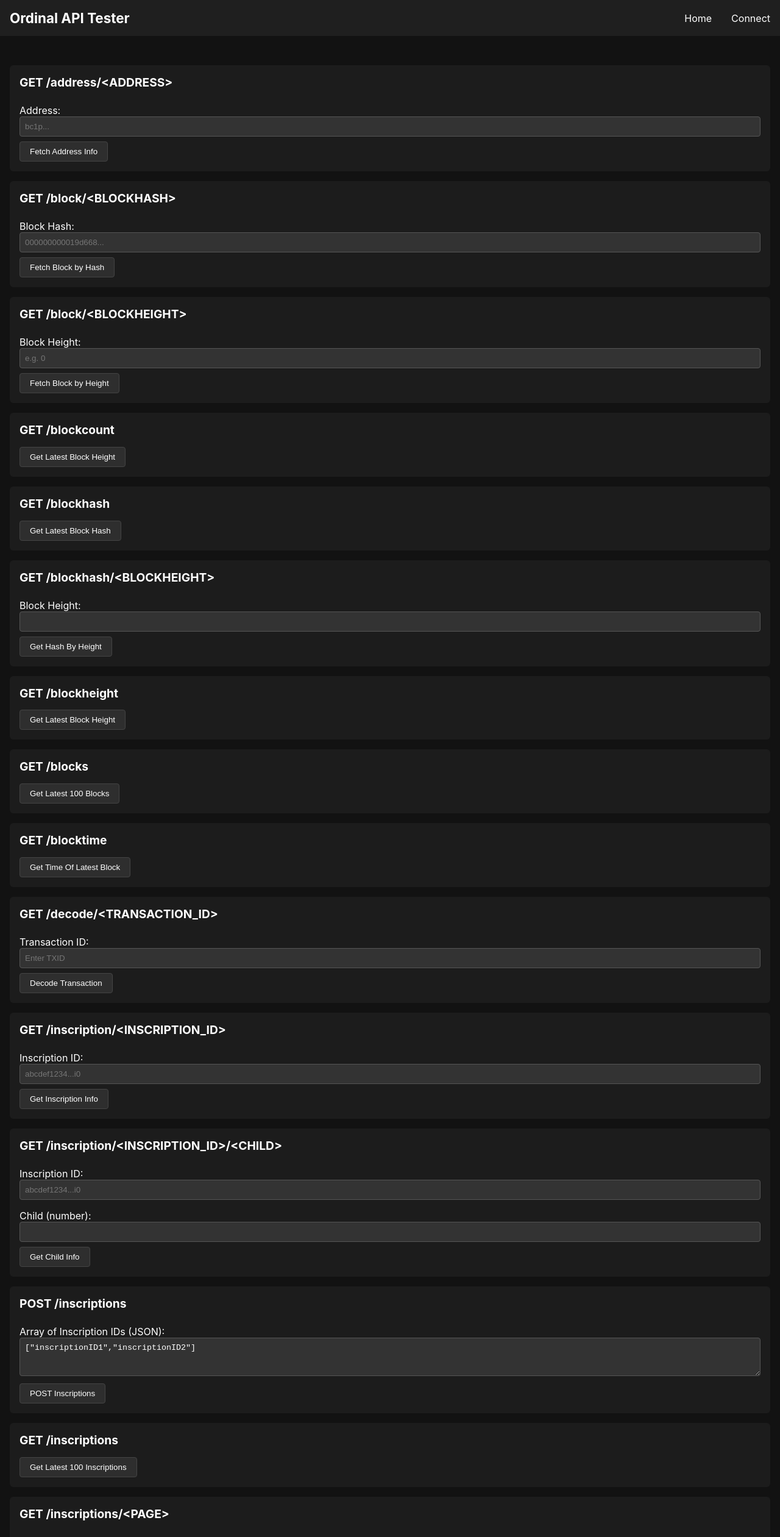
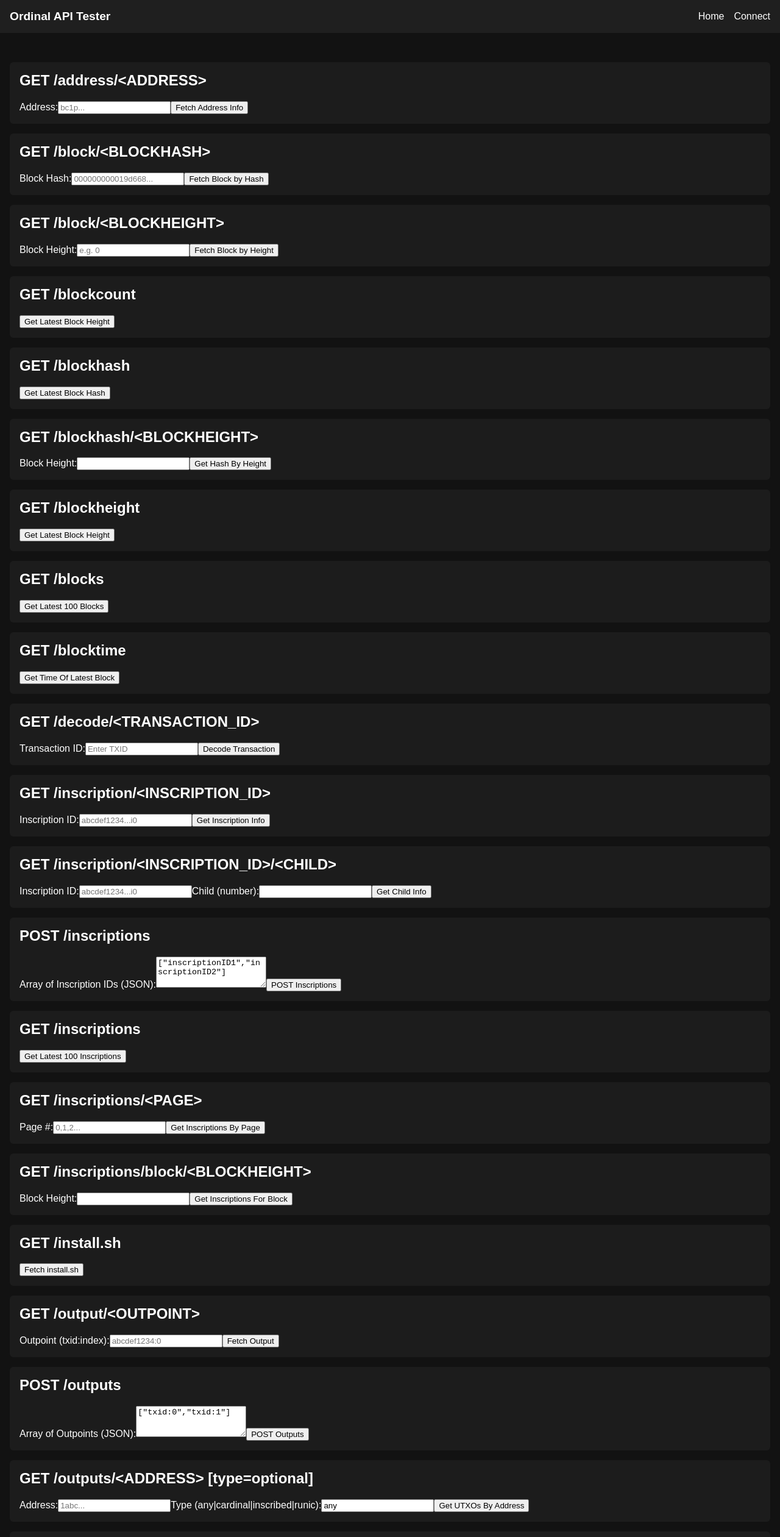
Before and after one commit to 1k9l/gi-pg-practice, a Next.js app: page / in a window 1280 px wide. Shown: the top 2521 px of the page at 61% size. Built offline with nearby package versions, Linux system fonts and the light colour scheme.

Commit message:
Update globals.css

```diff
--- a/styles/globals.css
+++ b/styles/globals.css
@@ -1,20 +1,12 @@
+/* Example contents for your global styles, used site-wide */
+
 html,
 body {
+  margin: 0;
   padding: 0;
-  margin: 0;
-  font-family: -apple-system, BlinkMacSystemFont, Segoe UI, Roboto, Oxygen,
-    Ubuntu, Cantarell, Fira Sans, Droid Sans, Helvetica Neue, sans-serif;
+  font-family: sans-serif;
   background-color: #121212;
-  color: #ffffff;
-}
-
-a {
-  color: inherit;
-  text-decoration: none;
-}
-
-* {
-  box-sizing: border-box;
+  color: #fff;
 }
 
 .navbar {
@@ -28,12 +20,12 @@ a {
 
 .navbar h1 {
   margin: 0;
-  font-size: 1.4rem;
+  font-size: 1.2rem;
 }
-
-.navbar .links {
-  display: flex;
-  gap: 1rem;
+.navbar .links a {
+  color: #fff;
+  text-decoration: none;
+  margin-left: 1rem;
 }
 
 .section {
@@ -45,47 +37,19 @@ a {
 
 .section h2 {
   margin-top: 0;
-  font-size: 1.2rem;
 }
-
-.section label {
-  display: inline-block;
-  margin-top: 0.5rem;
-}
-
-.section input[type="text"],
-.section input[type="number"],
-.section textarea {
-  width: 100%;
-  padding: 0.5rem;
-  background-color: #333333;
-  color: #ffffff;
-  border: 1px solid #555555;
-  margin-bottom: 0.5rem;
-  border-radius: 4px;
-}
-
 .section button {
-  background-color: #2e2e2e;
-  color: #fff;
-  border: 1px solid #444;
-  padding: 0.5rem 1rem;
-  cursor: pointer;
-  border-radius: 4px;
-}
-
-.section button:hover {
-  background-color: #444;
+  /* etc. */
 }
 
 .result {
-  background-color: #000000;
-  color: #00ff00;
+  background-color: #000;
+  color: #0f0;
+  margin-top: 0.5rem;
   padding: 1rem;
-  margin-top: 0.5rem;
-  white-space: pre-wrap; /* Keep JSON formatting */
-  border: 1px solid #555555;
+  border: 1px solid #555;
   border-radius: 4px;
   max-height: 350px;
   overflow-y: auto;
+  white-space: pre-wrap;
 }
```
